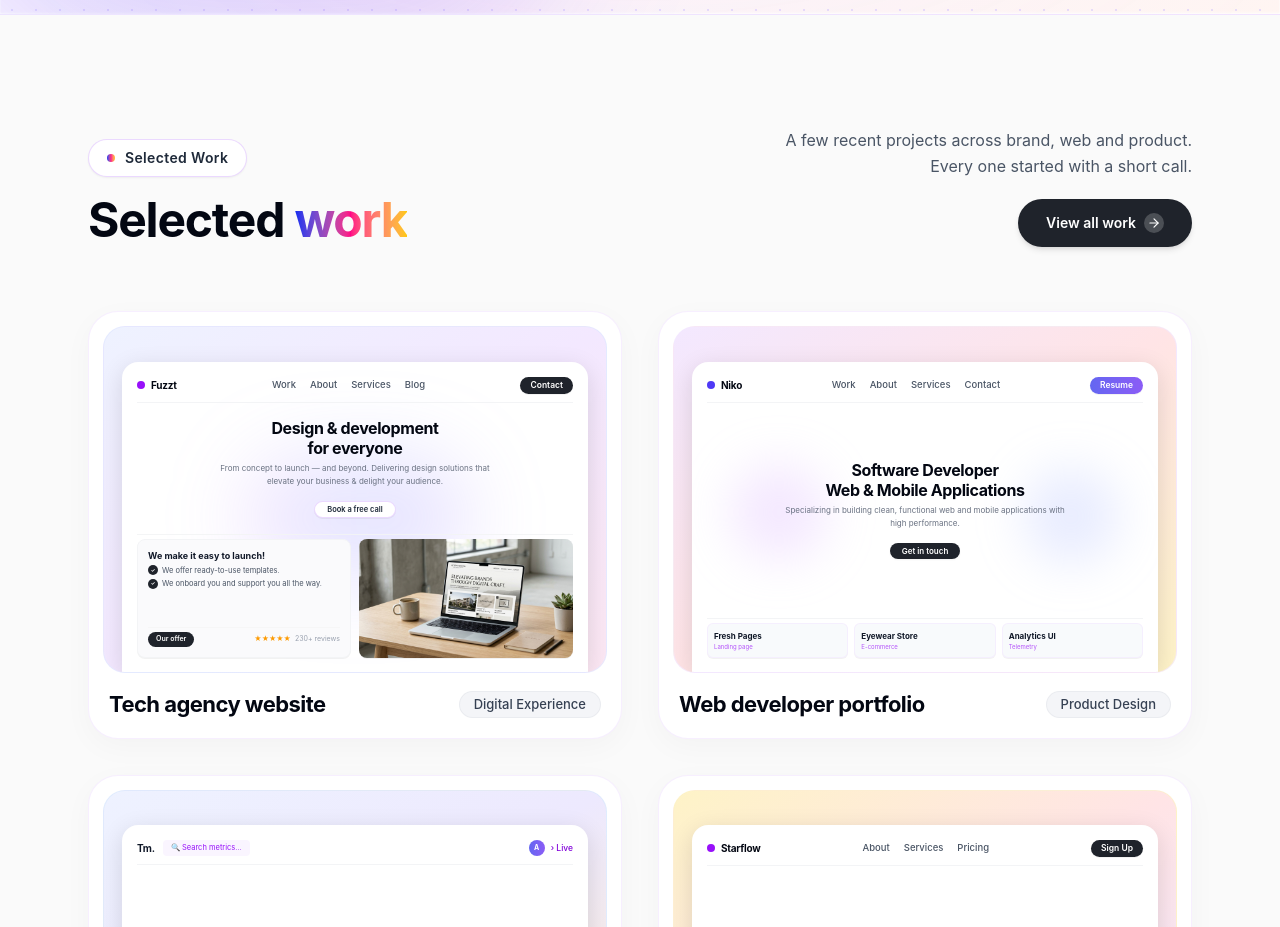
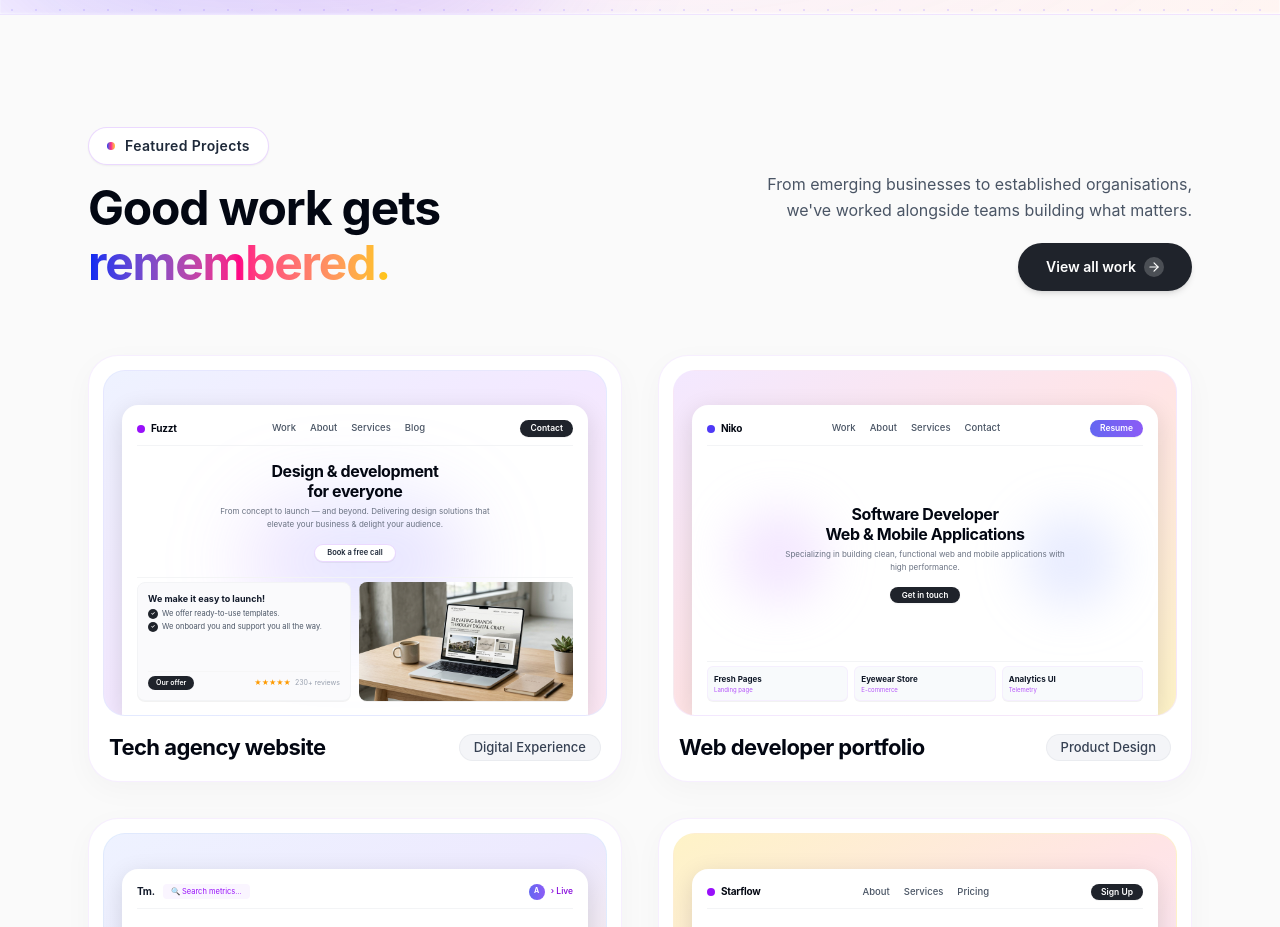
Before and after one commit to AnishDebnath/Codevia-Website, a React (Vite) app: page / in a window 1280 px wide. Shown: the part 3060-3987 px from the top of the page. Built offline with nearby package versions, Linux system fonts and the light colour scheme.

Commit message:
Change homepage project section content

```diff
--- a/src/pages/Home/Works.tsx
+++ b/src/pages/Home/Works.tsx
@@ -24,23 +24,21 @@ export const Works: React.FC<WorksProps> = ({ onNavigateProjects }) => {
           <div className="space-y-4 max-w-xl">
             <div className="inline-flex items-center gap-2.5 px-4.5 py-2 rounded-full border border-purple-200/90 bg-white shadow-xs">
               <span className="w-2 h-2 rounded-full bg-gradient-to-r from-[#0127F2] via-[#FF0485] to-[#FFC802]" />
-              <span className="text-sm font-semibold text-gray-800 tracking-wide">Selected Work</span>
+              <span className="text-sm font-semibold text-gray-800 tracking-wide font-sans">Featured Projects</span>
             </div>
 
             <h2 className="text-3xl sm:text-4xl lg:text-5xl font-bold tracking-tight text-gray-950 leading-[1.14] font-sans">
-              Selected{' '}
+              Good work gets{' '}
               <span className="text-transparent bg-clip-text bg-gradient-to-r from-[#0127F2] via-[#6E0CF8] via-[#FF0485] via-[#FD4918] to-[#FFC802]">
-                work
+                remembered.
               </span>
             </h2>
           </div>
 
           {/* Right Side: Sub-heading + Button */}
           <div className="flex flex-col sm:flex-row sm:items-center lg:flex-col lg:items-end gap-4 sm:gap-5">
-            <p className="text-sm sm:text-base text-gray-600 font-normal leading-relaxed max-w-md lg:text-right">
-              A few recent projects across brand, web and product.
-              <br className="hidden sm:inline" />
-              {' '}Every one started with a short call.
+            <p className="text-sm sm:text-base text-gray-600 font-normal leading-relaxed max-w-md lg:text-right font-sans">
+              From emerging businesses to established organisations, we've worked alongside teams building what matters.
             </p>
 
             {/* Action Button: View all work linking directly to the dedicated Projects page */}
--- a/src/pages/Projects/Hero.tsx
+++ b/src/pages/Projects/Hero.tsx
@@ -32,23 +32,22 @@ export const Hero: React.FC<HeroProps> = ({
             <div className="inline-flex items-center gap-2.5 px-4.5 py-2 rounded-full border border-purple-200/90 bg-white shadow-xs">
               <span className="w-2 h-2 rounded-full bg-gradient-to-r from-[#0127F2] via-[#FF0485] to-[#FFC802]" />
               <span className="text-sm font-semibold text-gray-800 tracking-wide font-sans">
-                Selected Work
+                Featured Projects
               </span>
             </div>
           </div>
 
           {/* Section Heading matching Home page font style */}
           <h1 className="text-3xl sm:text-4xl lg:text-5xl font-bold tracking-tight text-gray-950 leading-[1.14] font-sans">
-            A collection of ideas{' '}
+            Good work gets{' '}
             <span className="text-transparent bg-clip-text bg-gradient-to-r from-[#0127F2] via-[#6E0CF8] via-[#FF0485] via-[#FD4918] to-[#FFC802]">
-              put into motion.
+              remembered.
             </span>
           </h1>
 
           {/* Sub-heading supporting text matching Home section typography */}
           <p className="text-sm sm:text-base text-gray-600 font-normal leading-relaxed max-w-2xl font-sans pt-0.5">
-            Explore a selection of brand identities, digital products and campaigns built to solve
-            real challenges and create meaningful connections.
+            From emerging businesses to established organisations, we've worked alongside teams building what matters. Explore our recent digital products, web platforms, and mobile apps.
           </p>
 
           {/* Filter Pills */}
```
